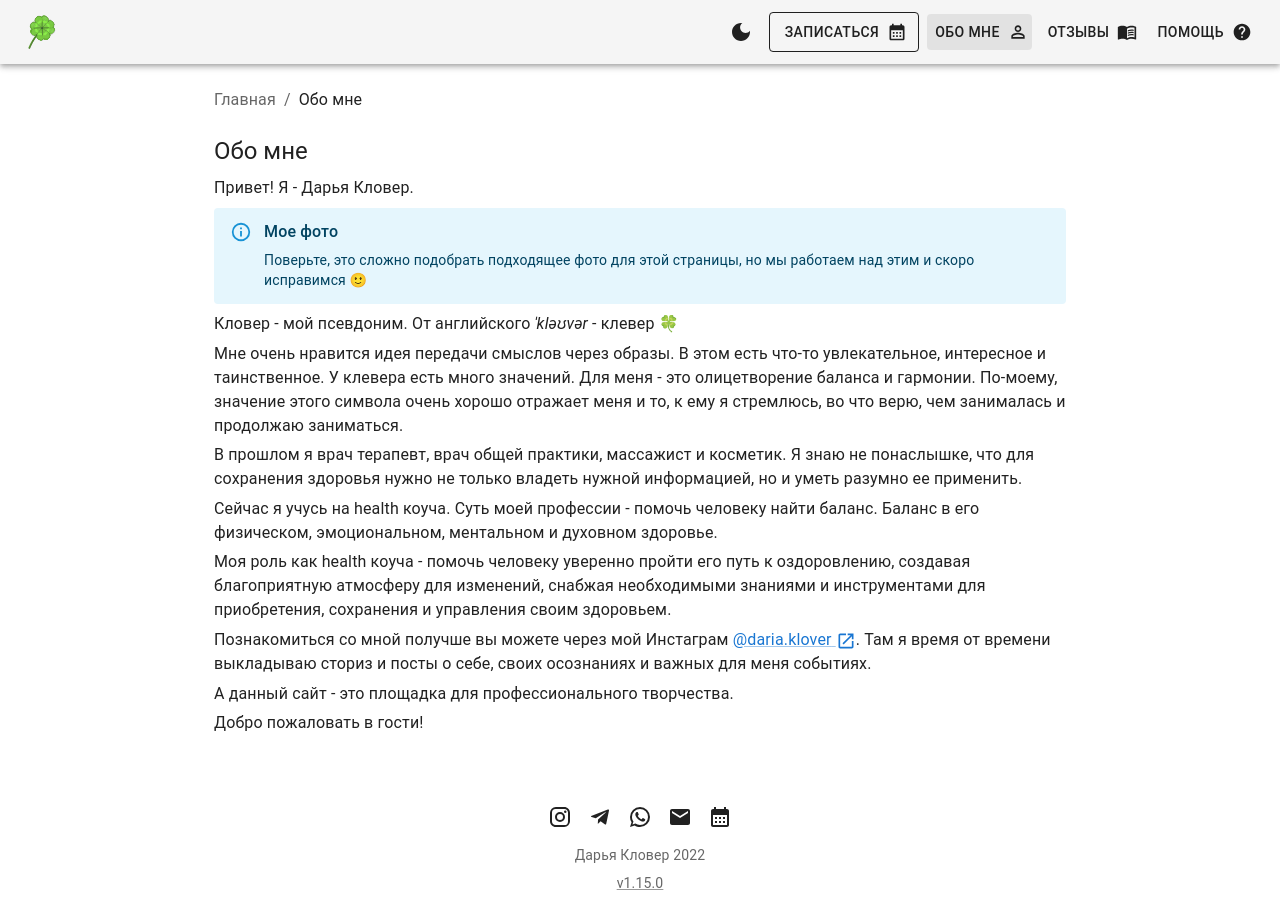
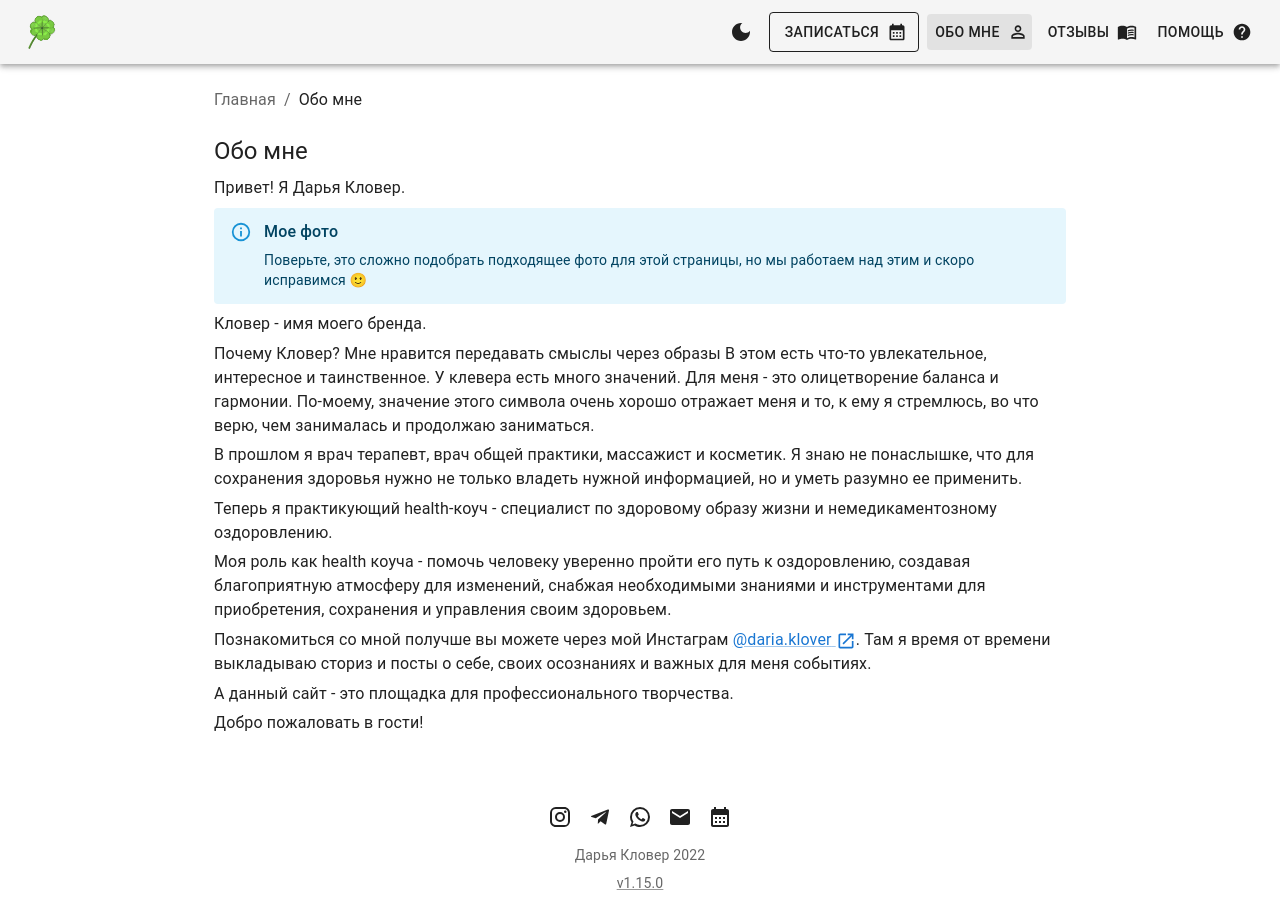
Before and after one commit to SiarheiBobryk/dariaklover, a React (Create React App) app: page /about in a window 1280 px wide. Built offline with nearby package versions, Linux system fonts and the light colour scheme; a web font is replaced by a local one.

Commit message:
refactor: update the about page

```diff
--- a/src/pages/About/About.tsx
+++ b/src/pages/About/About.tsx
@@ -3,7 +3,6 @@ import { Helmet } from 'react-helmet';
 
 import Alert from '@mui/material/Alert';
 import AlertTitle from '@mui/material/AlertTitle';
-import Typography from '@mui/material/Typography';
 
 import { AppConfigContext, Config } from '../../providers/AppConfigProvider';
 import aboutMetaData from './aboutMetaData';
@@ -28,16 +27,14 @@ function About() {
         <title>{aboutMetaData.title}</title>
       </Helmet>
       <Heading>{aboutMetaData.heading}</Heading>
-      <Paragraph>Привет! Я - {fullName}.</Paragraph>
+      <Paragraph>Привет! Я {fullName}.</Paragraph>
       <Alert severity="info">
         <AlertTitle>Мое фото</AlertTitle>
         Поверьте, это сложно подобрать подходящее фото для этой страницы, но мы работаем над этим и скоро исправимся 🙂
       </Alert>
+      <Paragraph>Кловер - имя моего бренда.</Paragraph>
       <Paragraph>
-        Кловер - мой псевдоним. От английского <Typography component="i">{aboutConstants.spell}</Typography> - клевер 🍀
-      </Paragraph>
-      <Paragraph>
-        Мне очень нравится идея передачи смыслов через образы. В этом есть что-то увлекательное, интересное и
+        Почему Кловер? Мне нравится передавать смыслы через образы В этом есть что-то увлекательное, интересное и
         таинственное. У клевера есть много значений. Для меня - это олицетворение баланса и гармонии. По-моему, значение
         этого символа очень хорошо отражает меня и то, к ему я стремлюсь, во что верю, чем занималась и продолжаю
         заниматься.
@@ -47,8 +44,7 @@ function About() {
         здоровья нужно не только владеть нужной информацией, но и уметь разумно ее применить.
       </Paragraph>
       <Paragraph>
-        Сейчас я учусь на health коуча. Суть моей профессии - помочь человеку найти баланс. Баланс в его физическом,
-        эмоциональном, ментальном и духовном здоровье.
+        Теперь я практикующий health-коуч - специалист по здоровому образу жизни и немедикаментозному оздоровлению.
       </Paragraph>
       <Paragraph>
         Моя роль как health коуча - помочь человеку уверенно пройти его путь к оздоровлению, создавая благоприятную
```
Also changed, not shown: 2 other files (tests, documents, lock files or other folders).
